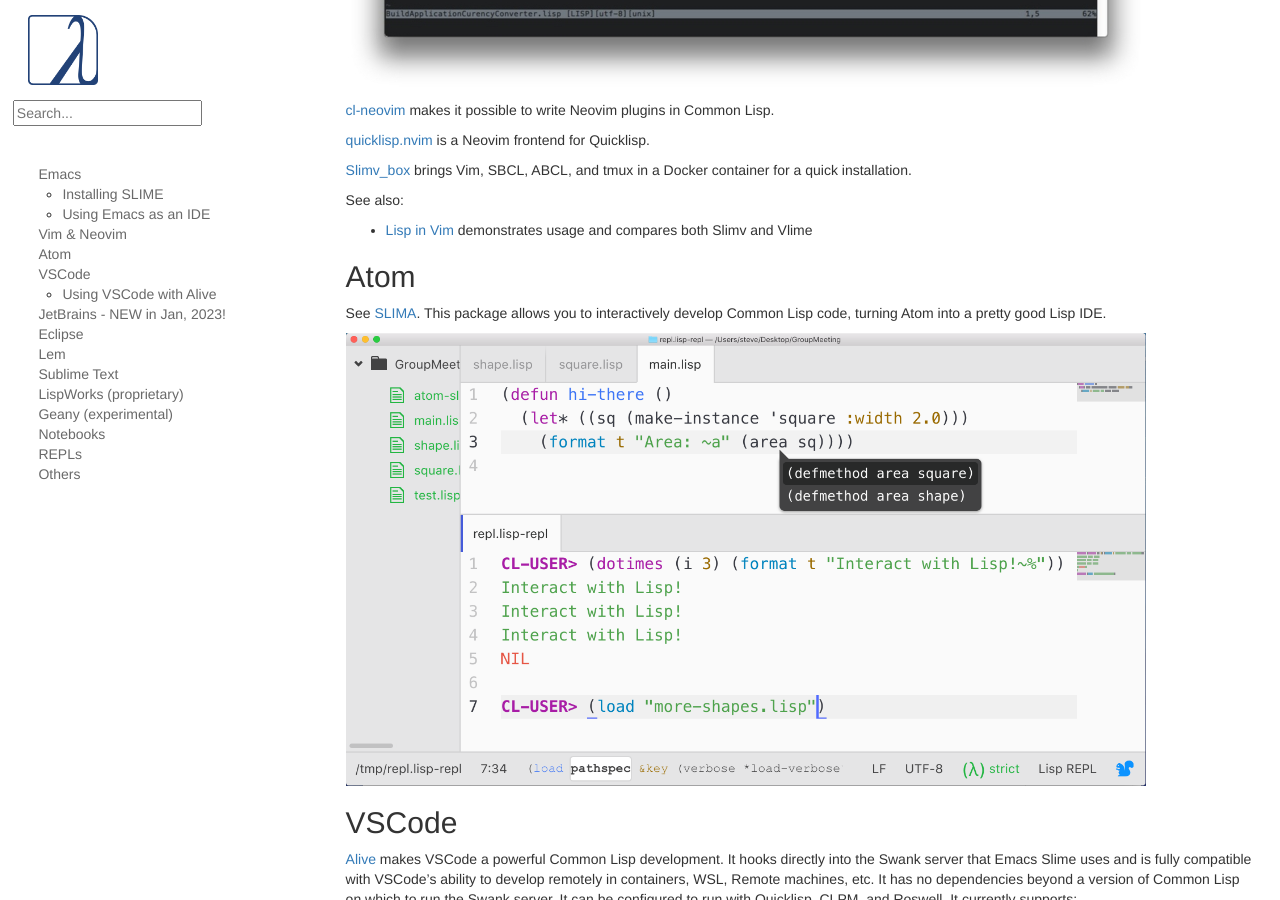
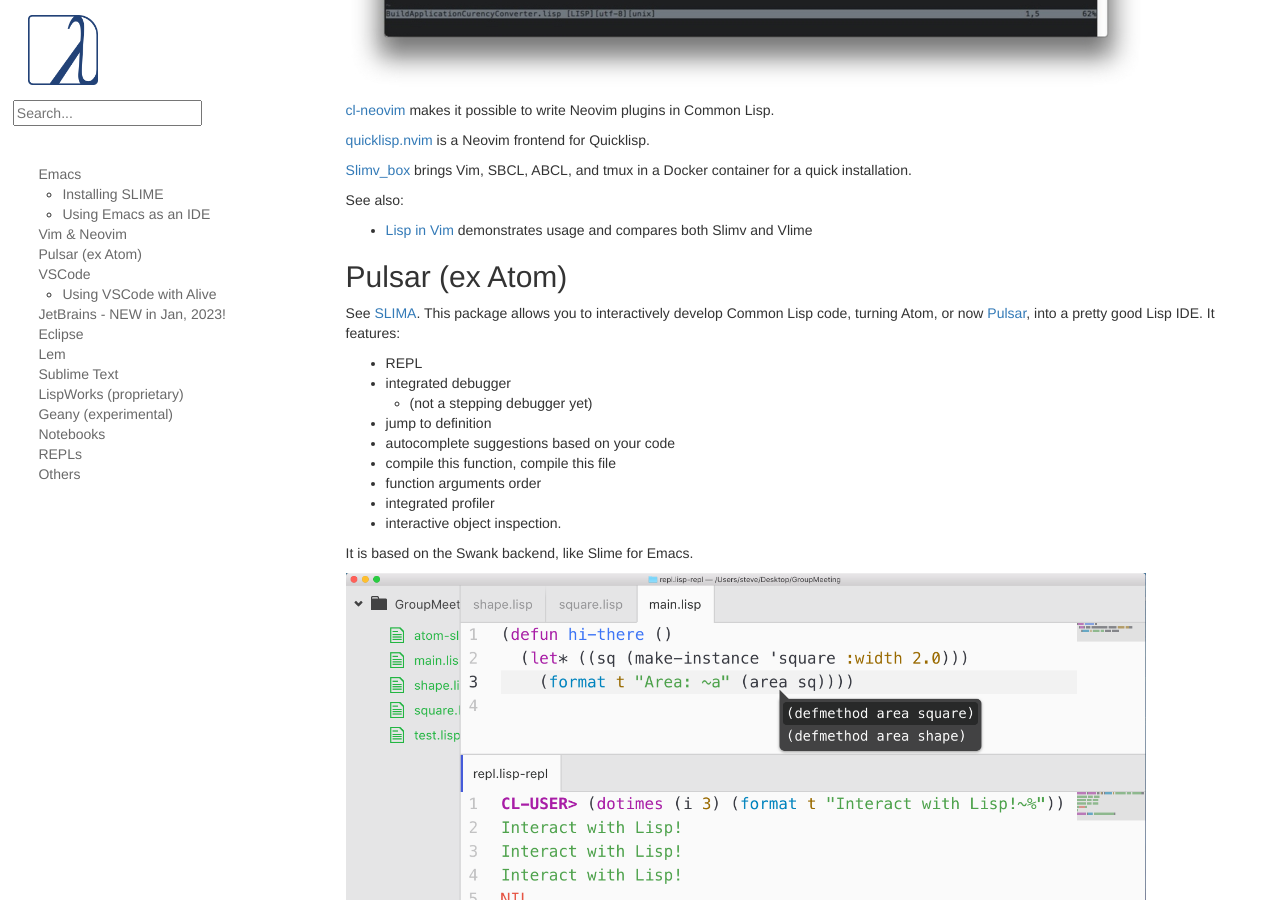
Before and after one commit to LispCookbook/cl-cookbook, a Jekyll site: the page built from editor-support.md, in a window 1280 px wide and 900 px high, scrolled down 1791 px. Built offline with Jekyll 4.4.1, drawn with Linux system fonts in a browser that asks for light colours.

Commit message:
Atom -> Pulsar and list features

```diff
--- a/editor-support.md
+++ b/editor-support.md
@@ -74,11 +74,24 @@
 * [Lisp in Vim](https://susam.net/blog/lisp-in-vim.html) demonstrates usage and
   compares both Slimv and Vlime
 
-## Atom
+## Pulsar (ex Atom)
 
 See [SLIMA](https://github.com/neil-lindquist/slima). This package
-allows you to interactively develop Common Lisp code, turning
-Atom into a pretty good Lisp IDE.
+allows you to interactively develop Common Lisp code, turning Atom, or
+now [Pulsar](https://github.com/pulsar-edit/pulsar), into a pretty
+good Lisp IDE. It features:
+
+* REPL
+* integrated debugger
+  * (not a stepping debugger yet)
+* jump to definition
+* autocomplete suggestions based on your code
+* compile this function, compile this file
+* function arguments order
+* integrated profiler
+* interactive object inspection.
+
+It is based on the Swank backend, like Slime for Emacs.
 
 <img src="assets/atom-slime.png"
      style="width: 800px" alt="The SLIMA extension for Atom with an open Lisp REPL"/>
```
